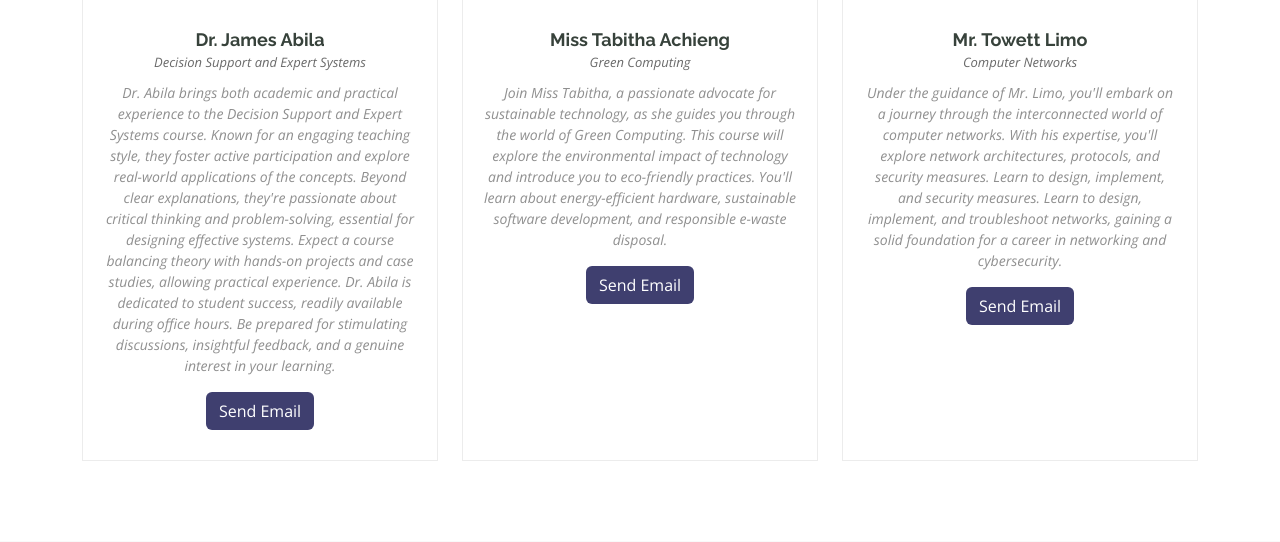
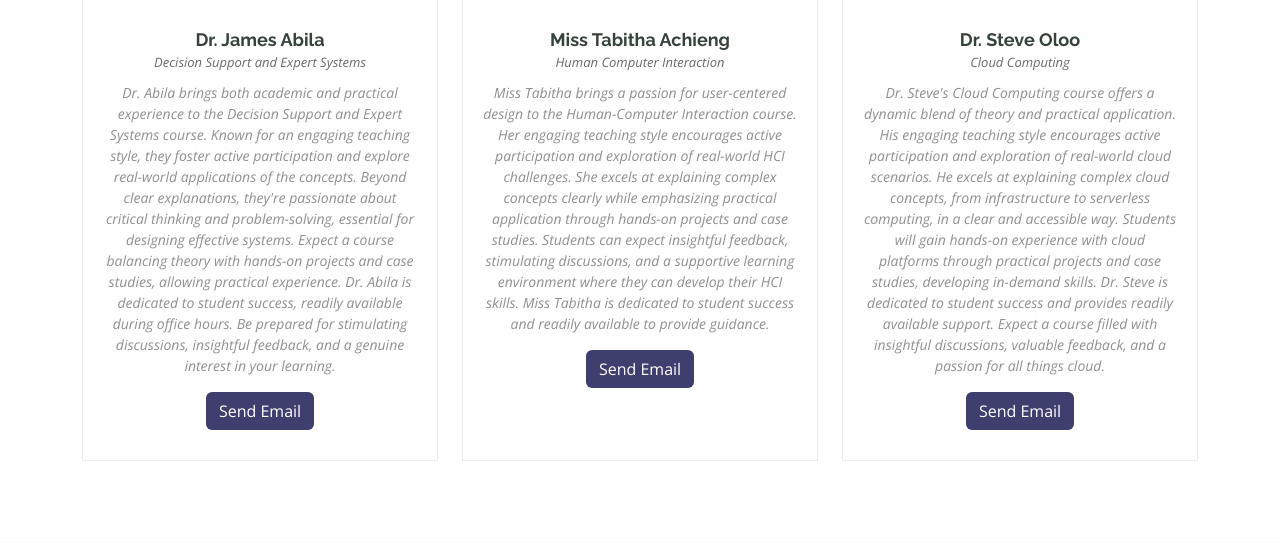
Before and after one commit to ExcelsKennedy2/Informatics-Class-System, a Django app: page / in a window 1280 px wide. Shown: the part 3429-3971 px from the top of the page. Run offline with Django 5.2, Linux system fonts and the light colour scheme; parts of the project's set-up code (start-up, migrations or seed data) failed here and were passed over; some libraries are stand-ins or nearby versions.

Commit message:
updated index.html

```diff
--- a/informatics/templates/index.html
+++ b/informatics/templates/index.html
@@ -72,7 +72,7 @@
 
           <div class="col-lg-3 col-md-6">
             <div class="stats-item text-center w-100 h-100">
-              <span data-purecounter-start="0" data-purecounter-end="8" data-purecounter-duration="1"
+              <span data-purecounter-start="0" data-purecounter-end="7" data-purecounter-duration="1"
                 class="purecounter"></span>
               <p>Students</p>
             </div>
@@ -88,7 +88,7 @@
 
           <div class="col-lg-3 col-md-6">
             <div class="stats-item text-center w-100 h-100">
-              <span data-purecounter-start="0" data-purecounter-end="2" data-purecounter-duration="1"
+              <span data-purecounter-start="0" data-purecounter-end="0" data-purecounter-duration="1"
                 class="purecounter"></span>
               <p>Events</p>
             </div>
@@ -96,7 +96,7 @@
 
           <div class="col-lg-3 col-md-6">
             <div class="stats-item text-center w-100 h-100">
-              <span data-purecounter-start="0" data-purecounter-end="6" data-purecounter-duration="1"
+              <span data-purecounter-start="0" data-purecounter-end="5" data-purecounter-duration="1"
                 class="purecounter"></span>
               <p>Lecturers</p>
             </div>
@@ -411,12 +411,14 @@
               <img src="{% static 'assets/img/trainers/Ms. Tabitha.png' %}" class="img-fluid" alt="tabitha">
               <div class="member-content">
                 <h4>Miss Tabitha Achieng</h4>
-                <span>Green Computing</span>
+                <span>Human Computer Interaction</span>
                 <p>
-                  Join Miss Tabitha, a passionate advocate for sustainable technology, as she guides you through the
-                  world of Green Computing. This course will explore the environmental impact of technology and introduce you to
-                  eco-friendly practices. You'll learn about energy-efficient hardware, sustainable software
-                  development, and responsible e-waste disposal.
+                  Miss Tabitha brings a passion for user-centered design to the Human-Computer Interaction course.
+                    Her engaging teaching style encourages active participation and exploration of real-world HCI
+                    challenges.  She excels at explaining complex concepts clearly while emphasizing practical
+                    application through hands-on projects and case studies.  Students can expect insightful feedback,
+                    stimulating discussions, and a supportive learning environment where they can develop their HCI
+                    skills.  Miss Tabitha is dedicated to student success and readily available to provide guidance.
                 </p>
                 <div class="social">
                   <!-- <a href=""><i class="bi bi-twitter-x"></i></a>
@@ -431,22 +433,25 @@
 
           <div class="col-lg-4 col-md-6 d-flex" data-aos="fade-up" data-aos-delay="300">
             <div class="member">
-              <img src="{% static 'assets/img/trainers/Mr. Limo.jpg' %}" class="img-fluid" alt="limo">
+              <img src="{% static 'assets/img/trainers/Mr. Steve Oloo.jfif' %}" class="img-fluid w-100" alt="Steve">
               <div class="member-content">
-                <h4>Mr. Towett Limo</h4>
-                <span>Computer Networks</span>
+                <h4>Dr. Steve Oloo</h4>
+                <span>Cloud Computing</span>
                 <p>
-                  Under the guidance of Mr. Limo, you'll embark on a journey through the interconnected world of
-                  computer networks. With his expertise, you'll explore network architectures, protocols, and security
-                  measures. Learn to design, implement, and security measures. Learn to design, implement, and troubleshoot
-                  networks, gaining a solid foundation for a career in networking and cybersecurity.
+                  Dr. Steve's Cloud Computing course offers a dynamic blend of theory and practical application.
+                    His engaging teaching style encourages active participation and exploration of real-world cloud
+                    scenarios.  He excels at explaining complex cloud concepts, from infrastructure to serverless
+                    computing, in a clear and accessible way.  Students will gain hands-on experience with cloud
+                    platforms through practical projects and case studies, developing in-demand skills.  Dr. Steve
+                    is dedicated to student success and provides readily available support.  Expect a course filled
+                    with insightful discussions, valuable feedback, and a passion for all things cloud.
                 </p>
                 <div class="social">
                   <!-- <a href=""><i class="bi bi-twitter-x"></i></a>
                   <a href=""><i class="bi bi-facebook"></i></a>
                   <a href=""><i class="bi bi-instagram"></i></a>
                   <a href=""><i class="bi bi-linkedin"></i></a> -->
-                  <a class="btn text-white" style="background-color: #0e0f4bcb;" href="mailto:tlimoworks@gmail.com">Send Email</a>
+                  <a class="btn text-white" style="background-color: #0e0f4bcb;" href="mailto:soloo@rongovarsity.ac.ke">Send Email</a>
                 </div>
               </div>
             </div>
```
